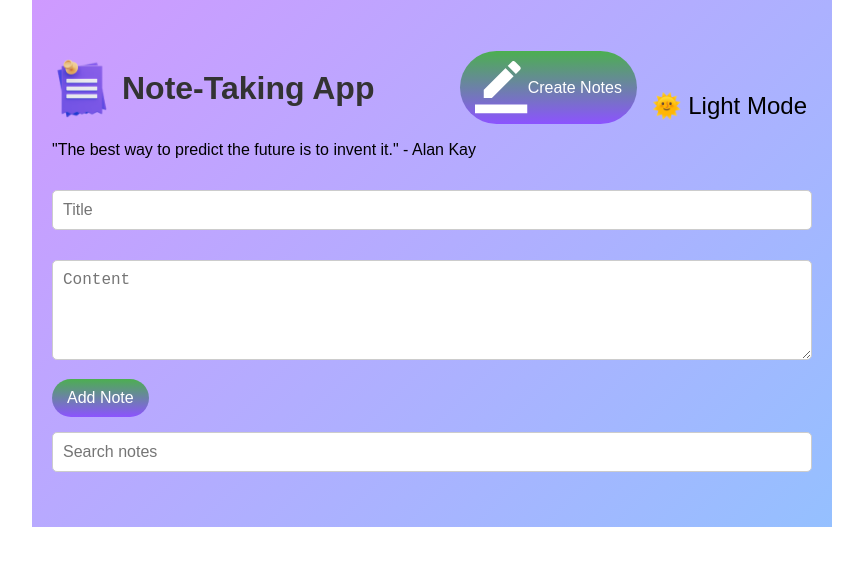
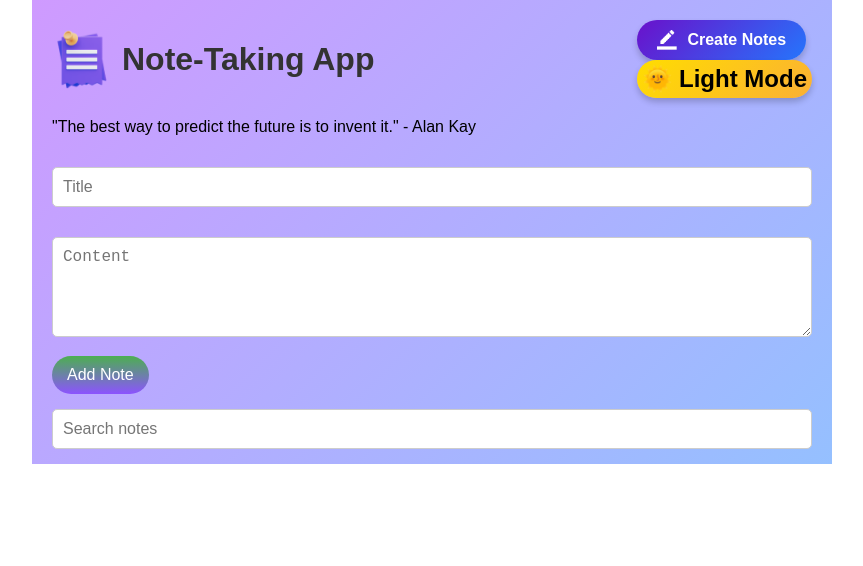
Before and after one commit to SY584/Final_Project, a plain HTML site: page index.html in a window 1280 px wide. Shown: the whole page, without its empty margins (208-1071 px from the left). Drawn offline with Linux system fonts and the light colour scheme; no server answers.

Commit message:
Update styles.css

```diff
--- a/styles.css
+++ b/styles.css
@@ -8,10 +8,9 @@ body {
 .container {
     max-width: 800px;
     margin: 0 auto;
-    padding: 20px;
+    padding: 20px 20px 0;
     background: linear-gradient(135deg, #cf9aff, #95c0ff);
     color: black;
-    padding-top: 4%;
     box-sizing: border-box;
 }
 
@@ -19,7 +18,7 @@ header {
     display: flex;
     justify-content: space-between;
     align-items: center;
-    font-size: 35px;
+    margin-bottom: 20px;
     flex-wrap: wrap;
 }
 
@@ -37,7 +36,7 @@ header h1 img {
 }
 
 button {
-    display: inline-flex;
+    display: flex;
     align-items: center;
     background: linear-gradient(#4CAF50, #8c53ff);
     color: #fff;
@@ -45,10 +44,8 @@ button {
     border-radius: 40px;
     padding: 10px 15px;
     cursor: pointer;
-    outline: none;
     border: none;
     transition: transform 0.2s ease;
-    justify-content: center;
     text-align: center;
 }
 
@@ -56,12 +53,41 @@ button:hover {
     transform: scale(1.05);
 }
 
+.header-buttons button {
+    border-radius: 25px;
+    padding: 10px 20px;
+    font-size: 16px;
+    font-weight: bold;
+    gap: 10px;
+}
+
+#createNote {
+    background: linear-gradient(135deg, #6a11cb, #2575fc);
+    box-shadow: 0px 4px 6px rgba(0, 0, 0, 0.2);
+}
+
+#createNote:hover {
+    background: linear-gradient(135deg, #2575fc, #6a11cb);
+}
+
+
 #themeToggle {
+    background: linear-gradient(135deg, #ffdd00, #fbb034);
+    box-shadow: 0px 4px 6px rgba(0, 0, 0, 0.2);
     font-size: 1.5rem;
-    cursor: pointer;
-    background: none;
-    color: inherit;
     padding: 5px;
+    cursor:pointer;
+    color:inherit;
+}
+
+#themeToggle:hover {
+    background: linear-gradient(135deg, #fbb034, #ffdd00);
+}
+
+
+.header-buttons img {
+    height: 20px;
+    width: 20px;
 }
 
 input,
@@ -123,6 +149,7 @@ body[dark-mode] textarea {
     border-color: #666;
 }
 
+
 @media (max-width: 768px) {
     header {
         flex-direction: column;
```
